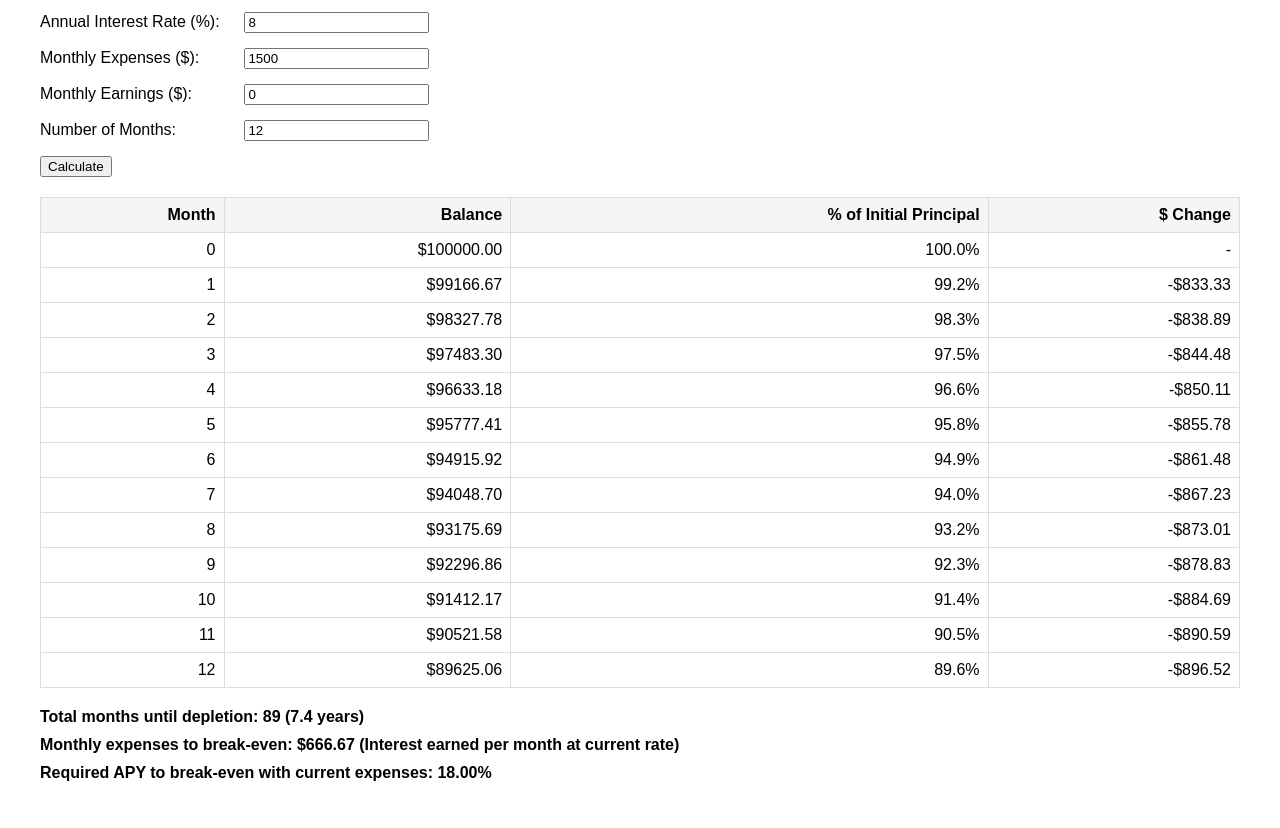
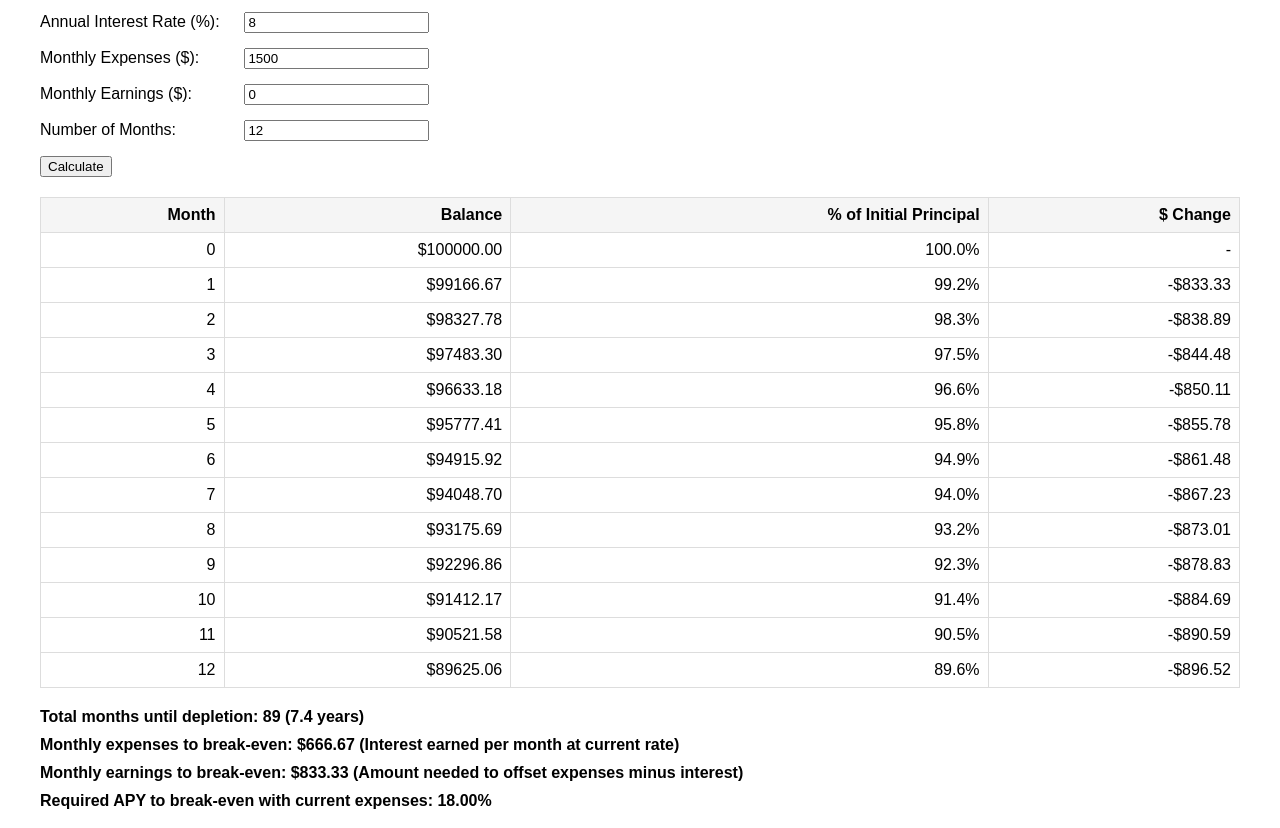
Before and after one commit to dwalter/interest_plus_expenses_calc, a plain HTML site: page index.html in a window 1280 px wide. Shown: the part 124-952 px from the top of the page. Drawn offline with Linux system fonts and the light colour scheme.

Commit message:
Update index.html

```diff
--- a/index.html
+++ b/index.html
@@ -169,6 +169,7 @@
             const statusHtml = `
                 <div>${monthsText}</div>
                 <div style="margin-top: 10px;">Monthly expenses to break-even: $${breakEvenExpense} (Interest earned per month at current rate)</div>
+                <div style="margin-top: 10px;">Monthly earnings to break-even: $${(monthlyExpenses - monthlyInterest).toFixed(2)} (Amount needed to offset expenses minus interest)</div>
                 <div style="margin-top: 10px;">Required APY to break-even with current expenses: ${requiredAnnualRate.toFixed(2)}%</div>
             `;
 
```
